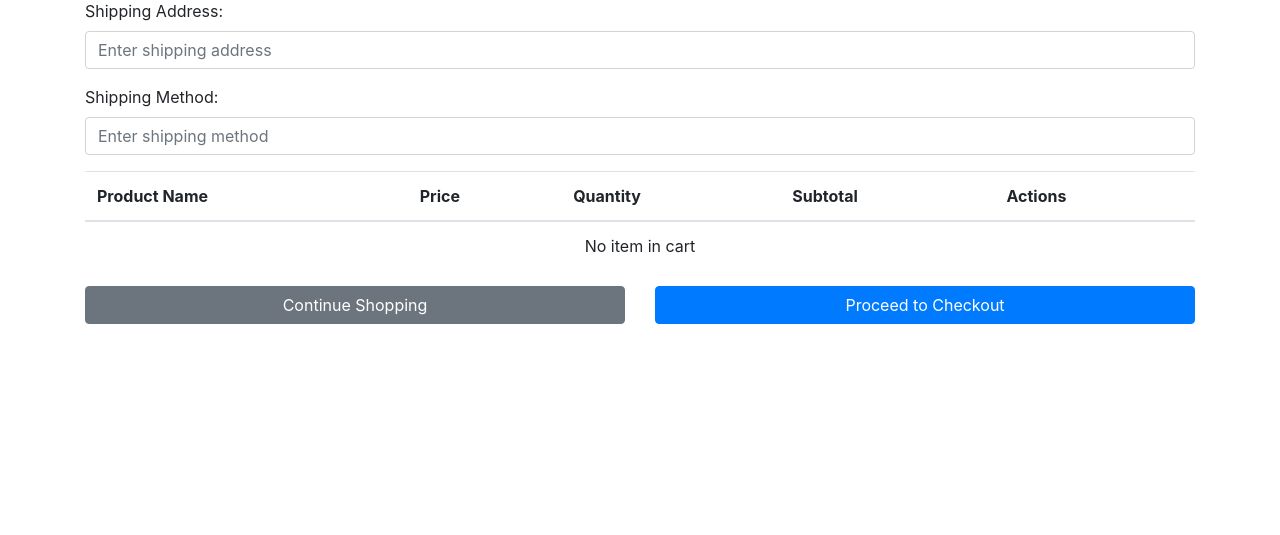
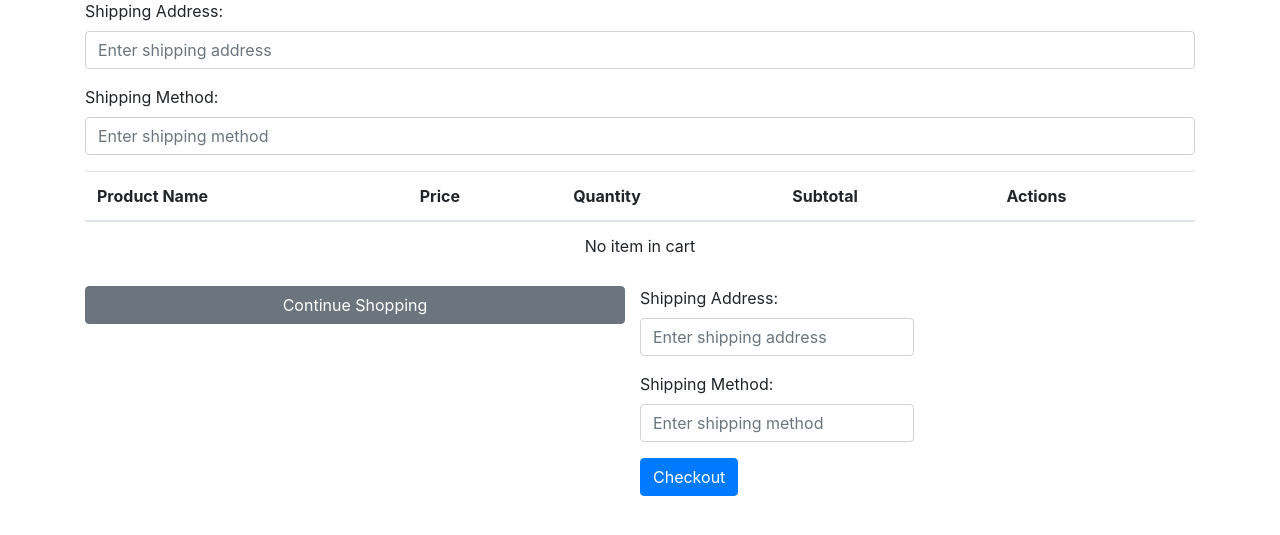
Before and after one commit to dobrakduff/e-shop, a Flask app: page /cart in a window 1280 px wide. Shown: the part 77-612 px from the top of the page. Run offline with Flask 3, Linux system fonts and the light colour scheme; data that the repository does not hold is empty; some libraries are stand-ins or nearby versions.

Commit message:
add order

```diff
--- a/main.py
+++ b/main.py
@@ -1,9 +1,7 @@
-from flask import Flask, render_template, redirect, url_for, request
+from flask import Flask, render_template, redirect, url_for, request, jsonify
 from flask_sqlalchemy import SQLAlchemy
 from flask_login import UserMixin, LoginManager, login_user, logout_user, login_required, current_user
 import os
-import warnings
-
 
 app = Flask(__name__)
 app.config['SQLALCHEMY_DATABASE_URI'] = 'sqlite:///clothing_shop.db'
@@ -16,8 +14,7 @@ login_manager = LoginManager(app)
 
 
 def allowed_file(filename):
-    return '.' in filename and \
-        filename.rsplit('.', 1)[1].lower() in ALLOWED_EXTENSIONS
+    return '.' in filename and filename.rsplit('.', 1)[1].lower() in ALLOWED_EXTENSIONS
 
 
 class Product(db.Model):
@@ -40,6 +37,17 @@ class CartItem(db.Model):
     product = db.relationship('Product')
     quantity = db.Column(db.Integer, nullable=False, default=1)
 
+class OrderItem(db.Model):
+    id = db.Column(db.Integer, primary_key=True)
+    shipping_address = db.Column(db.String(200), nullable=False)
+    shipping_method = db.Column(db.String(100), nullable=False)
+    products = db.relationship('Product', secondary='order_product', backref=db.backref('orders', lazy='dynamic'))
+
+order_product = db.Table('order_product',
+    db.Column('order_id', db.Integer, db.ForeignKey('order_item.id'), primary_key=True),
+    db.Column('product_id', db.Integer, db.ForeignKey('product.id'), primary_key=True)
+)
+
 
 with app.app_context():
     db.create_all()
@@ -48,7 +56,7 @@ login_manager = LoginManager(app)
 login_manager.login_view = 'login'
 
 
-@app.route('/add_to_cart/<int:product_id>', methods=['GET', 'POST'])
+@app.route('/add_to_cart/<int:product_id>', methods=['POST'])
 def add_to_cart(product_id):
     if request.method == 'POST':
         product = Product.query.get_or_404(product_id)
@@ -56,9 +64,6 @@ def add_to_cart(product_id):
         db.session.add(cart_item)
         db.session.commit()
         return redirect(url_for('home'))  # Redirect to the home page or wherever appropriate
-    else:
-        # Handle GET request if needed
-        pass
 
 
 @app.route('/admin', methods=['GET', 'POST'])
@@ -103,9 +108,7 @@ def check_admin():
 
 @login_manager.user_loader
 def load_user(user_id):
-    with warnings.catch_warnings():
-        warnings.simplefilter("ignore", category=DeprecationWarning)
-        return User.query.get(int(user_id))
+    return User.query.get(int(user_id))
 
 
 @app.route('/logout')
@@ -113,11 +116,6 @@ def load_user(user_id):
 def logout():
     logout_user()
     return redirect(url_for('login'))
-
-
-@login_manager.user_loader
-def load_user(user_id):
-    return User.query.filter_by(id=user_id).first()
 
 
 @app.route('/admin/delete_product/<int:product_id>', methods=['POST'])
@@ -217,5 +215,32 @@ def edit_product(product_id):
     return render_template('edit_product.html', product=product)
 
 
+@app.route('/checkout', methods=['POST'])
+def checkout():
+    if request.method == 'POST':
+        shipping_address = request.form['shipping_address']
+        shipping_method = request.form['shipping_method']
+
+        # Retrieve cart items
+        cart_items = CartItem.query.all()
+
+        # Create a new order
+        new_order = OrderItem(shipping_address=shipping_address, shipping_method=shipping_method)
+
+        # Add products to the order
+        for cart_item in cart_items:
+            new_order.products.append(cart_item.product)
+
+        # Add the order to the database
+        db.session.add(new_order)
+        db.session.commit()
+
+        # Clear the cart
+        CartItem.query.delete()
+        db.session.commit()
+
+        return jsonify({'message': 'Order placed successfully'})
+
+
 if __name__ == "__main__":
     app.run(debug=True)
--- a/templates/cart.html
+++ b/templates/cart.html
@@ -70,9 +70,21 @@
             <div class="col-md-6">
                 <a href="/" class="btn btn-secondary btn-block">Continue Shopping</a>
             </div>
-            <div class="col-md-6">
-                <a href="/checkout" class="btn btn-primary btn-block">Proceed to Checkout</a>
-            </div>
+            <form action="/checkout" method="post">
+    <div class="form-group">
+        <label for="shipping_address">Shipping Address:</label>
+        <input type="text" class="form-control" id="shipping_address" name="shipping_address" placeholder="Enter shipping address" required>
+    </div>
+    <div class="form-group">
+        <label for="shipping_method">Shipping Method:</label>
+        <input type="text" class="form-control" id="shipping_method" name="shipping_method" placeholder="Enter shipping method" required>
+    </div>
+
+    <!-- Display Cart Items Here -->
+
+    <button type="submit" class="btn btn-primary">Checkout</button>
+</form>
+
         </div>
     </div>
 </body>
```
Also changed, not shown: instance/clothing_shop.db.
